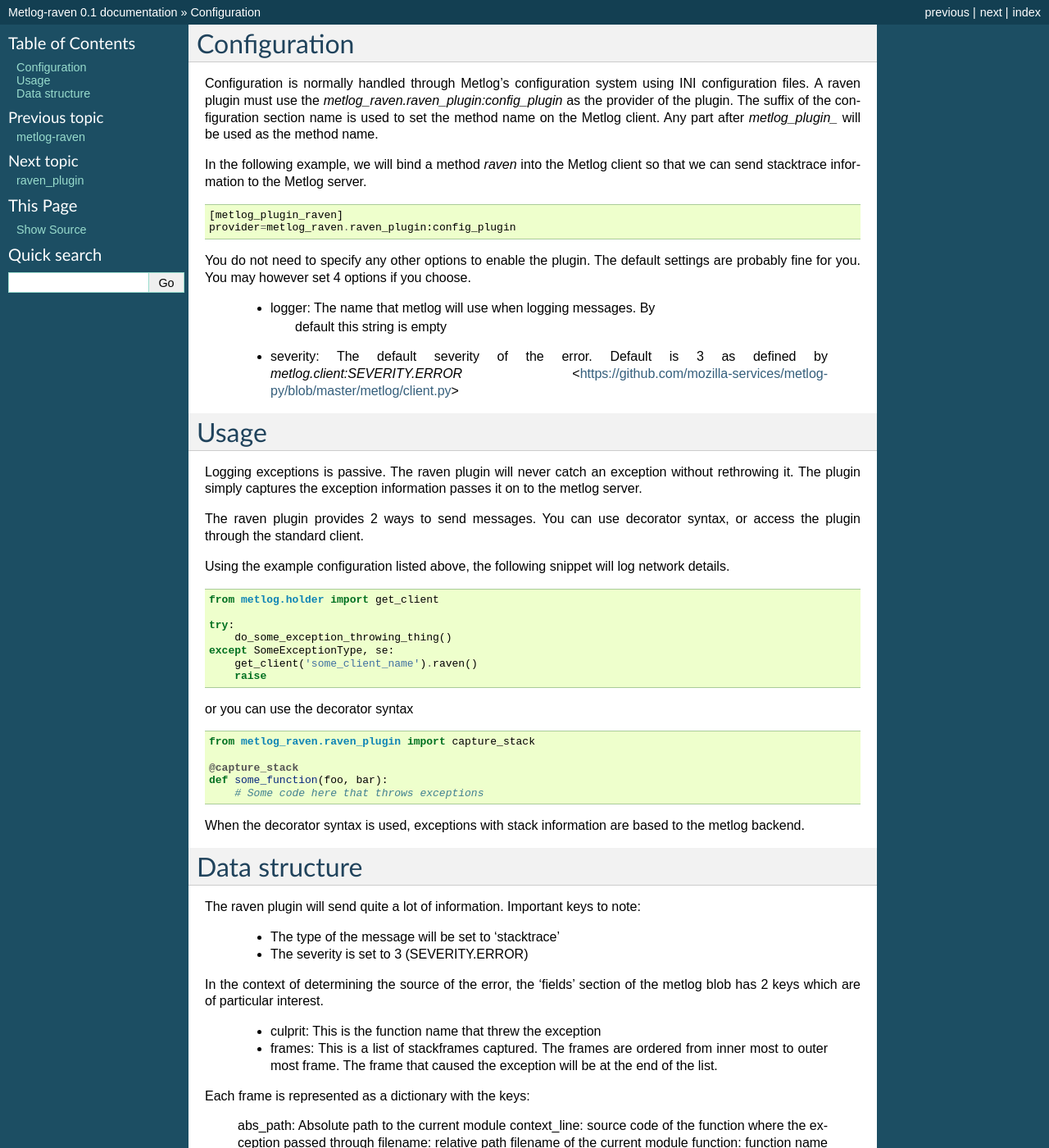
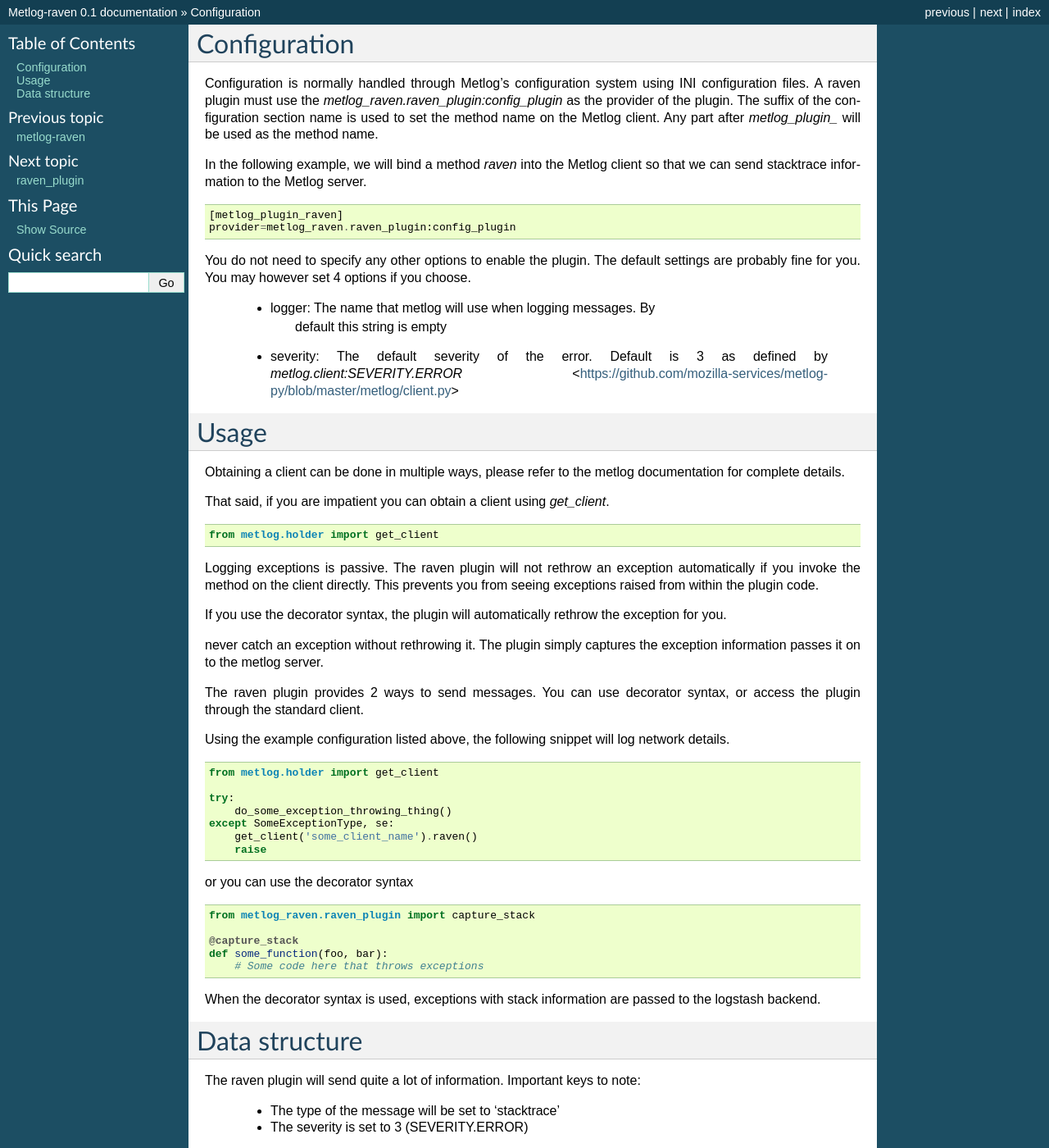
Before and after one commit to mozilla-services/heka-py-raven, a Sphinx documentation site: the page built from docs/source/config.rst, in a window 1280 px wide and 1400 px high. Shown: the whole window at 82% size. Built offline with Sphinx 7.4.7, drawn with Linux system fonts in a browser that asks for light colours.

Commit message:
more docs and tests to illustrate exception re-raising

```diff
--- a/docs/source/config.rst
+++ b/docs/source/config.rst
@@ -28,7 +28,23 @@
 Usage
 =====
 
-Logging exceptions is passive.   The raven plugin will never catch an
+Obtaining a client can be done in multiple ways, please refer to the
+metlog documentation for complete details.
+
+That said, if you are impatient you can obtain a client using
+`get_client`.  ::
+
+    from metlog.holder import get_client
+
+Logging exceptions is passive.   The raven plugin will not rethrow an
+exception automatically if you invoke the method on the client
+directly.  This prevents you from seeing exceptions raised from within
+the plugin code.
+
+If you use the decorator syntax, the plugin will automatically rethrow
+the exception for you.
+
+never catch an
 exception without rethrowing it.  The plugin simply captures the
 exception information passes it on to the metlog server.
 
@@ -46,7 +62,6 @@
         get_client('some_client_name').raven()
         raise
 
-
 or you can use the decorator syntax ::
 
     from metlog_raven.raven_plugin import capture_stack
@@ -55,9 +70,8 @@
     def some_function(foo, bar):
         # Some code here that throws exceptions
 
-
 When the decorator syntax is used, exceptions with stack information
-are based to the metlog backend.
+are passed to the logstash backend.
 
 Data structure
 ==============
```
Also changed, not shown: 2 other files.
